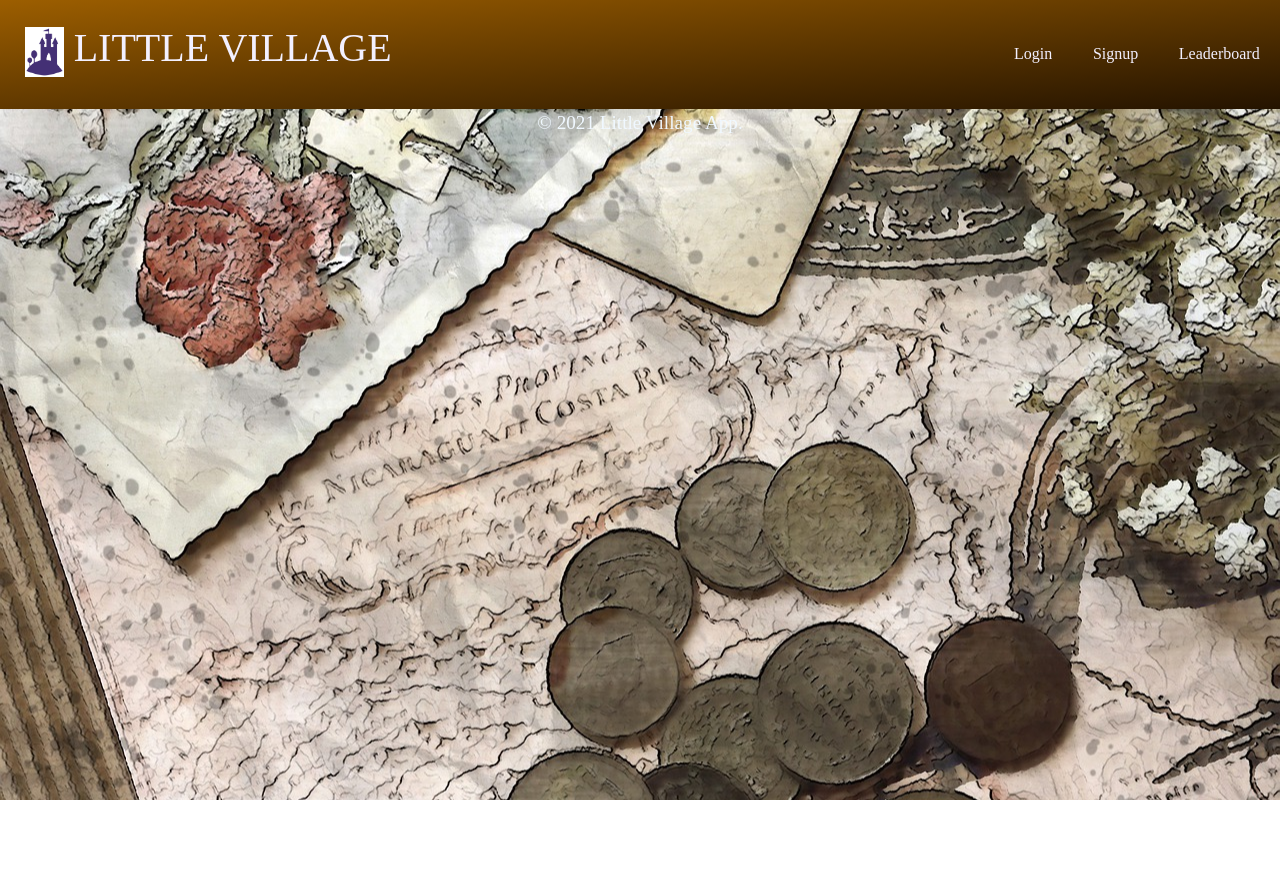
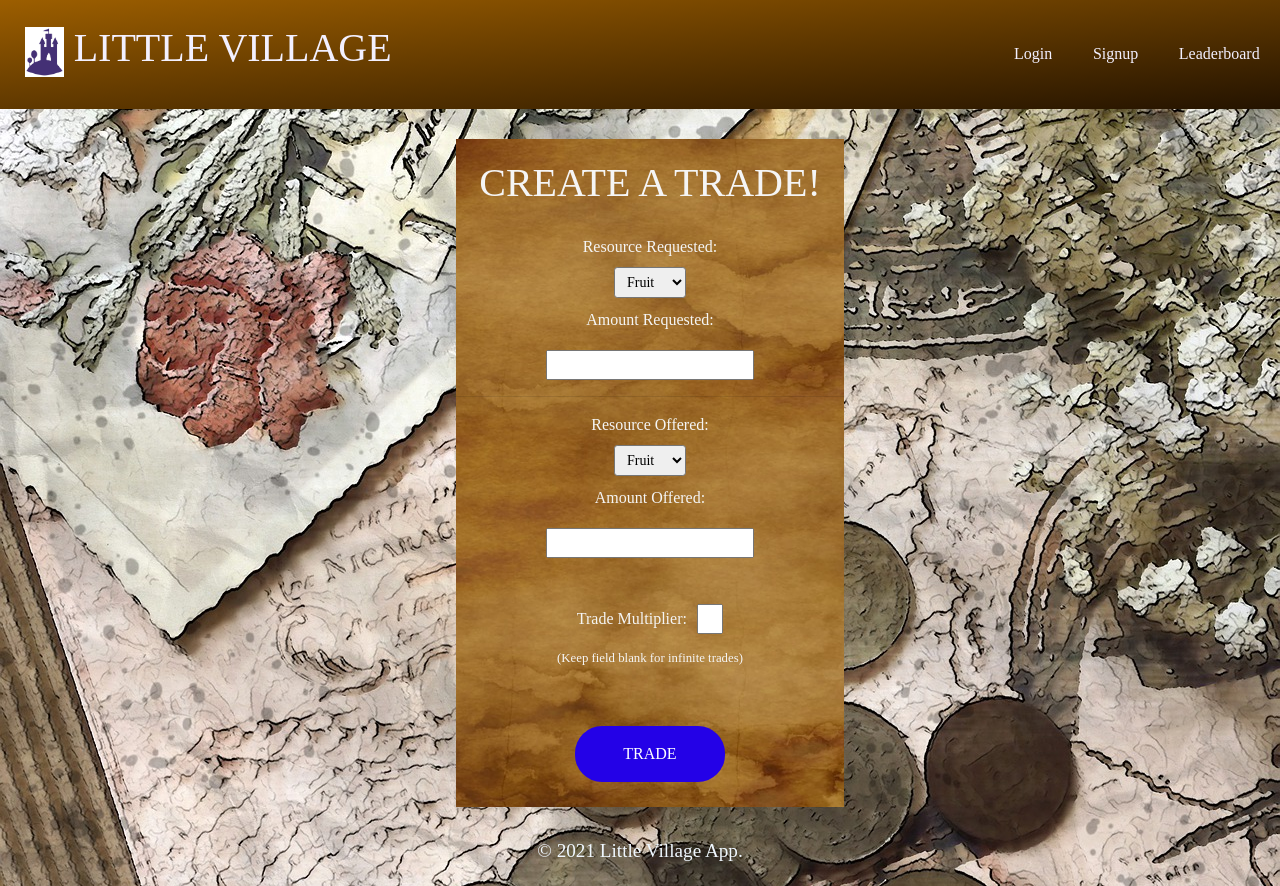
Before and after one commit to asantercureton/little-village, a React (Create React App) app in the folder client/: page /tradeform in a window 1280 px wide. Before the commit the page ends 800 px from the top, so only its background shows below. Built offline with nearby package versions, Linux system fonts and the light colour scheme; no server answers; a web font is replaced by a local one.

Commit message:
Created TradeForm.js for creating a trade request

```diff
--- a/client/src/App.js
+++ b/client/src/App.js
@@ -16,6 +16,7 @@ import Leaderboard from './pages/Leaderboard';
 import Tradeboard from './pages/Tradeboard';
 import Header from './components/Header';
 import Footer from './components/Footer';
+import TradeForm from './pages/TradeForm';
 
 // Construct our main GraphQL API endpoint
 const httpLink = createHttpLink({
@@ -69,6 +70,9 @@ function App() {
             <Route exact path="/tradeboard">
               <Tradeboard />
             </Route>
+            <Route exact path="/tradeform">
+              <TradeForm />
+            </Route>
           </div>
           <Footer />
         </div>
--- a/client/src/components/Navbar/index.js
+++ b/client/src/components/Navbar/index.js
@@ -23,6 +23,10 @@ function Navbar() {
 
       <Link to="/tradeboard" >
           Tradeboard
+        </Link>
+
+      <Link to="/tradeform" >
+          Create Trade
         </Link>
 
       <button onClick={logout}>
--- a/client/src/index.css
+++ b/client/src/index.css
@@ -165,6 +165,15 @@ footer {
   color: whitesmoke;
 }
 
+.row2 {
+  text-align: center;
+  width: 100%;
+  display: flex;
+  justify-content: center;
+  padding: 20px;
+  margin: 10px;
+}
+
 .villageCard {
   background-image: url("../src/img/backtest.jpg");
   color: whitesmoke;
@@ -263,6 +272,27 @@ footer {
   margin-top: -35px;
 }
 
+.multiplier {
+  padding: 30px;
+}
+
+.multiplier > label {
+  padding: 10px;
+  font-size: 80%;
+}
+
+.labelTrade {
+  margin-right: 10px;
+}
+
+.tradeTitle {
+  padding: 20px;
+}
+
+.xbox {
+  width: 8%;
+}
+
 .card-title {
   font-size: 150%;
 }
@@ -329,6 +359,58 @@ footer {
   transform: scale(1.05);
   text-decoration: none;
 }
+
+.createTrade-btn {
+  color: rgb(255, 255, 255);
+  background-color: rgb(36, 1, 231);
+  font-size: 100%;
+  border-radius: 27px;
+  padding: 10px;
+  margin: 10px;
+  width: 150px;
+  padding: 15px;
+  margin-bottom: 25px;
+}
+
+.createTrade-btn:hover {
+  color: rgb(134, 76, 0);
+  background-color: rgb(255, 255, 255);
+  cursor: pointer;
+  box-shadow: 0px 0px 8px 1px var(--yellow);
+  transition: .5s ease;
+  transform: scale(1.05);
+  text-decoration: none;
+}
+.trade-btn {
+  color: whitesmoke;
+  background-color: rgb(28, 119, 0);
+  font-size: 75%;
+  border-radius: 30px;
+  /* padding: 10px; */
+  margin: 10px;
+  width: auto;
+  padding: 15px;
+}
+
+.trade-btn:hover {
+  color: rgb(134, 76, 0);
+  background-color: rgb(255, 255, 255);
+  cursor: pointer;
+  box-shadow: 0px 0px 8px 1px var(--yellow);
+  transition: .5s ease;
+  transform: scale(1.05);
+  text-decoration: none;
+}
+
+.form-group > label {
+  margin-right: 25px;
+  padding: 10px;
+}
+
+.amount {
+  padding: 10px;
+}
+
 .worker-btn {
   color: whitesmoke;
   background-color: rgb(163, 108, 5);
--- /dev/null
+++ b/client/src/pages/TradeForm.js
@@ -0,0 +1,86 @@
+import React from 'react';
+import { useQuery } from '@apollo/client';
+import Auth from '../utils/auth';
+
+
+
+import { QUERY_TRADES } from '../utils/queries';
+
+
+
+
+const TradeForm = () => {
+    const { loading, data } = useQuery(QUERY_TRADES);
+    const trades = data?.trades || [];
+    console.log('trade', trades);
+    // const renderUserList = () => {
+    //   if (loading) {
+    //     return <h2>Loading...</h2>
+    //   } else {
+    //     return <UserList users={users} title="List of Users" />
+    //   }
+    // }
+
+    const renderTrade = () => {
+        if (!Auth.loggedIn()) return null;
+        return Auth.getTrade().data.trades;
+    }
+    console.log('trade', trades);
+
+
+    return (
+        <main>
+            <div className="trade">
+                <div className="row2">
+                    <div className="villageCard">
+                        <h1 className="tradeTitle">CREATE A TRADE!</h1>
+                        <form>
+                            <div className="form-group">
+                                <div>
+                                    <label for="exampleInputEmail1">Resource Requested: </label>
+                                </div>
+                                <select className="form-control-sm" id="exampleFormControlSelect1">
+                                    <option>Fruit</option>
+                                    <option>Meat</option>
+                                    <option>Gold</option>
+                                    <option>Wood</option>
+                                </select>
+
+                                <div>
+                                    <label className="amount" for="exampleInputEmail1">Amount Requested:</label>
+                                </div>
+                                <input type="text" inputmode="decimal" placeholder="" />
+                                <hr />
+                                <div>
+                                    <label for="exampleInputEmail1">Resource Offered: </label>
+                                </div>
+                                <select className="form-control-sm" id="exampleFormControlSelect1">
+                                    <option>Fruit</option>
+                                    <option>Meat</option>
+                                    <option>Gold</option>
+                                    <option>Wood</option>
+                                </select>
+
+                                <div>
+                                    <label className="amount" for="exampleInputEmail1">Amount Offered:</label>
+                                </div>
+                                <input type="text" inputmode="decimal" placeholder="" />
+
+                            </div>
+                            <div className="multiplier">
+                                <div>
+                                    <label className="labelTrade">Trade Multiplier:</label>
+                                    <input className="xbox" type="text" inputmode="decimal" placeholder="" />
+                                </div>
+                                <label>(Keep field blank for infinite trades)</label>
+                            </div>
+                            <button type="submit" className="btn createTrade-btn">TRADE</button>
+                        </form>
+                    </div>
+                </div>
+            </div>
+        </main>
+    );
+};
+
+export default TradeForm;
```
